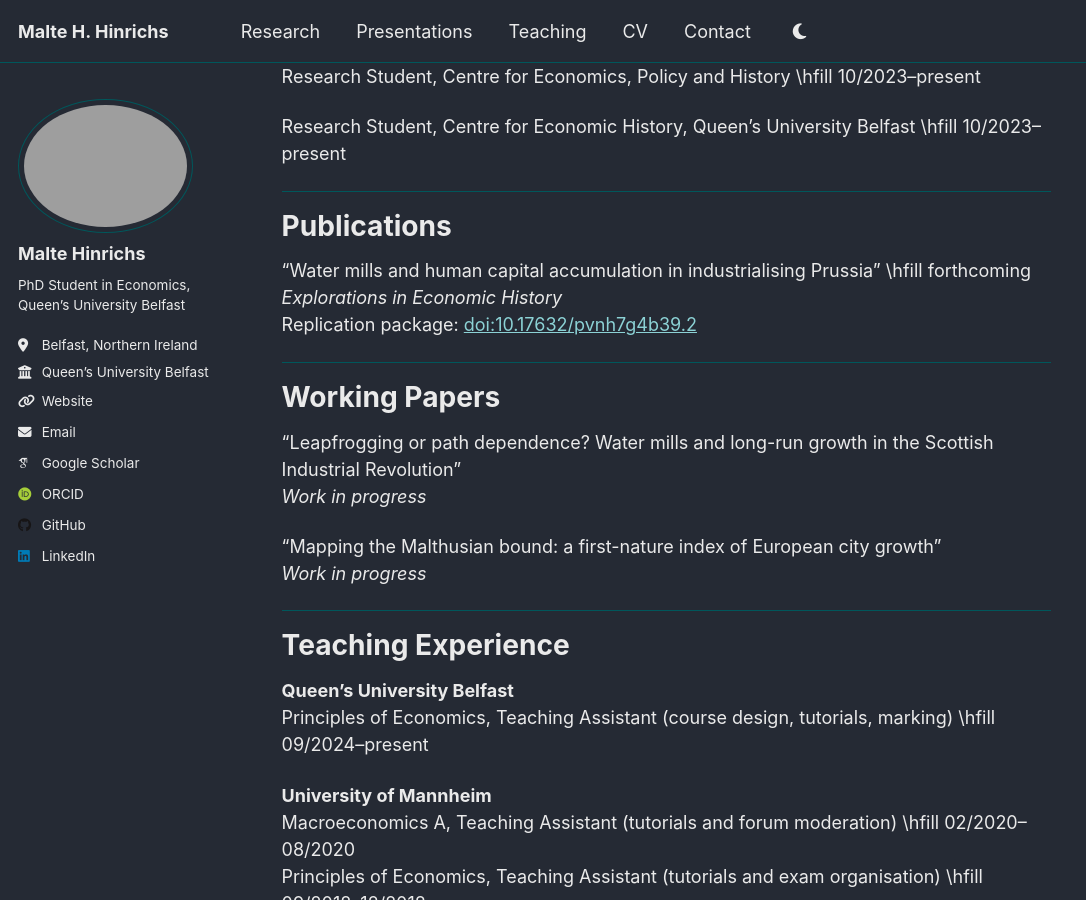
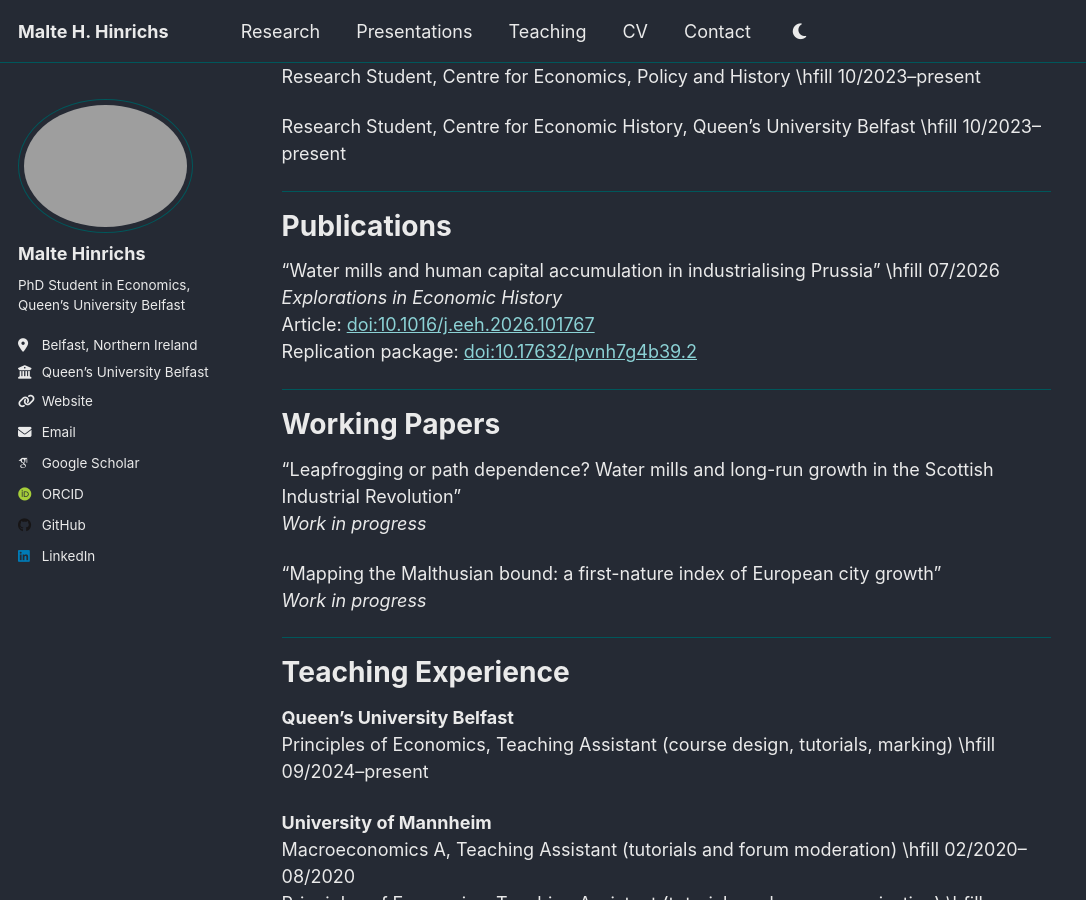
Before and after one commit to maltehhinrichs/maltehhinrichs.github.io, a Jekyll site: the page built from files/cv-latest.md, in a window 1280 px wide and 900 px high, scrolled down 688 px. Shown: the whole window, without its empty margins (0-1086 px from the left). Built offline with Jekyll 4.4.1, drawn with Linux system fonts in a browser that asks for light colours; some web fonts are replaced; a script that is not in the unit is left out; some of the changed text lies outside the part shown.

Commit message:
Updated CV from Mega

```diff
--- a/files/cv-latest.md
+++ b/files/cv-latest.md
@@ -79,8 +79,9 @@ Research Student, Centre for Economic History, Queen’s University Belfast \hfi
 
 # Publications
 
-"Water mills and human capital accumulation in industrialising Prussia" \hfill forthcoming
+"Water mills and human capital accumulation in industrialising Prussia" \hfill 07/2026
 *Explorations in Economic History*
+Article: [doi:10.1016/j.eeh.2026.101767](https://doi.org/10.1016/j.eeh.2026.101767)
 Replication package: [doi:10.17632/pvnh7g4b39.2](https://doi.org/10.17632/pvnh7g4b39.2)
 
 ---
@@ -155,6 +156,10 @@ Irish Economic Association
 **Centre for Economic History Seminar Series**, Queen's University Belfast \hfill 04/2024
 
 ## Conference and Workshop Presentations
+
+**CEPH PhD Workshop**, Queen's University Belfast \hfill 05/2026
+
+**Queen's Postgraduate Research Conference**, Queen's University Belfast \hfill 05/2026
 
 **Economic History Society Conference**, London School of Economics \hfill 04/2026
 
```
Also changed, not shown: other parts of files/cv-latest.md (+1 -1 lines), 1 other file.
